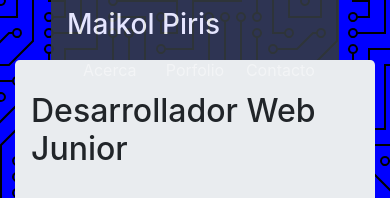
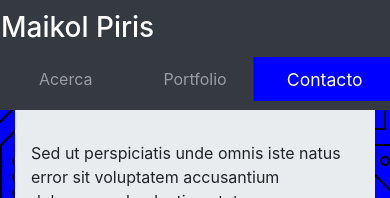
Before and after one commit to MaikolPiris/MaikolPiris.github.io, a plain HTML site: page index.html in a window 390 px wide. Shown: the top 198 px of the page. Drawn offline with nearby package versions, Linux system fonts and the light colour scheme.

Commit message:
18/7/2018

```diff
--- a/css/estilos.css
+++ b/css/estilos.css
@@ -1,4 +1,5 @@
 body{
+	position: relative;
 	background-color: blue;
 	background-image: url(../img/circuit-board.svg);
 }
@@ -14,10 +15,10 @@ body{
 	text-align: center;
 }
 
-.nav-link:hover{
+/*.nav-link:hover{
 	background-color: grey;
 }
-
+*/
 .portFolioWrapper{
 	background-color: green;
 }
@@ -64,11 +65,16 @@ footer ul li{
 	height: 40px;
 }
 
+.active{
+	background-color: blue!important;;
+	transform:scale(1.1)!important;
+	transition: .5s;
+}
 /* Media Queries */
 @media screen and (max-width: 576px){
 	.navbar{
-		width: 80%; margin-left: auto;margin-right: auto;
-		height: 60px;
-		opacity: 0.9;
+		height: 110px;
+		opacity: 0.7;
+		transition:.5s;
 	}
 }
--- a/index.html
+++ b/index.html
@@ -12,25 +12,25 @@
 
 <!-- --- HEADER --- -->
 	<header class="container-fluid">
-		<div class="row navbar navbar-expand-sm navbar-dark bg-dark">
+		<div class="row navbar navbar-expand-sm navbar-dark bg-dark fixed-top" id="navbar-wrapper">
 			<!-- --- Logo --- -->
 			<div class="navbar-brand col-12 col-sm-6 m-0 p-0">
 				<h3>Maikol Piris</h3>
 			</div>
 			<!-- --- Menu --- -->
-			<nav class="navbar-nav ml-auto col-sm-6 d-flex justify-content-between p-0 m-0 sticky-top">
-				<a href="#" class="nav-link col-4 justify-content-center">
+			<nav class="navbar-nav ml-auto col-sm-6 d-flex justify-content-between p-0 m-0 sticky-top" id="myNavbar">
+				<a href="#acerca" class="nav-link col-4 justify-content-center">
 					<div><span>Acerca</span></div>
 				</a>
-				<a href="#portpolio-anchor" class="col-4 flex-column nav-link">
-					<div><span>Porfolio</span></div>
+				<a href="#portfolio" class="col-4 flex-column nav-link">
+					<div><span>Portfolio</span></div>
 				</a>
-				<a href="#contact-anchor" class="col-4 flex-column nav-link">
+				<a href="#contact" class="col-4 flex-column nav-link">
 					<div><span>Contacto</span></div>
 				</a>
 			</nav>
 		</div>
-		<div class="jumbotron container">
+		<div class="jumbotron container" id="acerca">
 			<div class="row header-poster d-flex justify-content-center">
 					<div class="col-12 col-lg-7 d-flex align-items-center justify-content-center">
 						<div>
@@ -48,7 +48,7 @@
 		</div>
 	</header>
 <!-- ---PORTFOLIO --- -->
-	<section class="container ">
+	<section class="container" id="portfolio">
 		<div class="row justify-content-between p-3">
 			<div class="section-main col-12 col-lg-6">
 				<div class="card p-2 m-2">
@@ -89,7 +89,7 @@
 		</div>
 	</section>
 
-	<section class="container">
+	<section class="container" id="contact">
 			<div class="row p-3">
 				<div class="col-lg-6">
 					<form class="col-12 row">
@@ -147,7 +147,7 @@
 
 	<!--Script declarations -->
 
-    <script src="https://code.jquery.com/jquery-3.2.1.slim.min.js" integrity="sha384-KJ3o2DKtIkvYIK3UENzmM7KCkRr/rE9/Qpg6aAZGJwFDMVNA/GpGFF93hXpG5KkN" crossorigin="anonymous"></script>
+    <script src="https://cdnjs.cloudflare.com/ajax/libs/jquery/3.3.1/jquery.min.js"></script>
     <script src="https://cdnjs.cloudflare.com/ajax/libs/popper.js/1.12.9/umd/popper.min.js" integrity="sha384-ApNbgh9B+Y1QKtv3Rn7W3mgPxhU9K/ScQsAP7hUibX39j7fakFPskvXusvfa0b4Q" crossorigin="anonymous"></script>
     <script src="https://maxcdn.bootstrapcdn.com/bootstrap/4.0.0/js/bootstrap.min.js" integrity="sha384-JZR6Spejh4U02d8jOt6vLEHfe/JQGiRRSQQxSfFWpi1MquVdAyjUar5+76PVCmYl" crossorigin="anonymous"></script>
     <script src="js/scripts.js"></script>
--- a/js/scripts.js
+++ b/js/scripts.js
@@ -1,7 +1,23 @@
 $(document).ready(function(){
-	$(document).on("scroll",function(){
-		if(($(document).scrollTop())>55){
-
-		}
-	});
+  $(document).scroll("on",function(){
+    if ($(document).scrollTop()>75){
+      $(".navbar").css("opacity","0.7");
+      $(".navbar-brand").fadeOut("slow");
+    } else{
+      $(".navbar-brand").fadeIn("slow");
+      $(".navbar").css("opacity","1.0");
+    }
+  });
+  $('body').scrollspy({target: ".navbar-nav", offset: 0});
+  $("#myNavbar a").on('click', function(event) {
+  if (this.hash !== "") {
+    event.preventDefault();
+    var hash = this.hash;
+    $('html, body').animate({
+      scrollTop: $(hash).offset().top
+      }, 400, function(){
+         window.location.hash = hash;
+      });
+    }
+  });
 });
```
